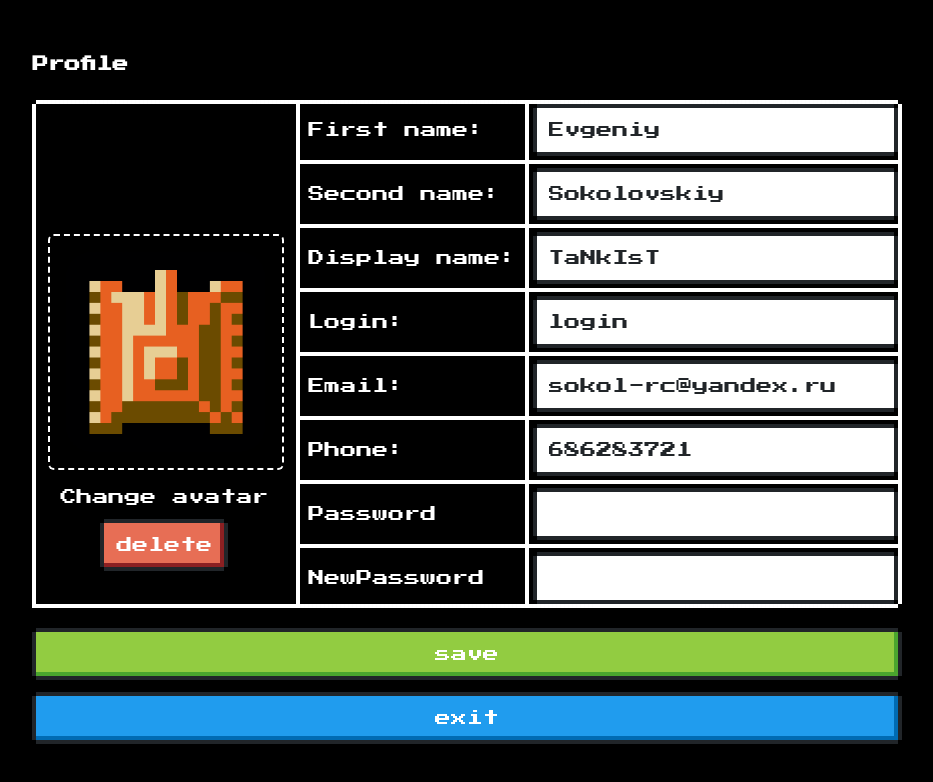
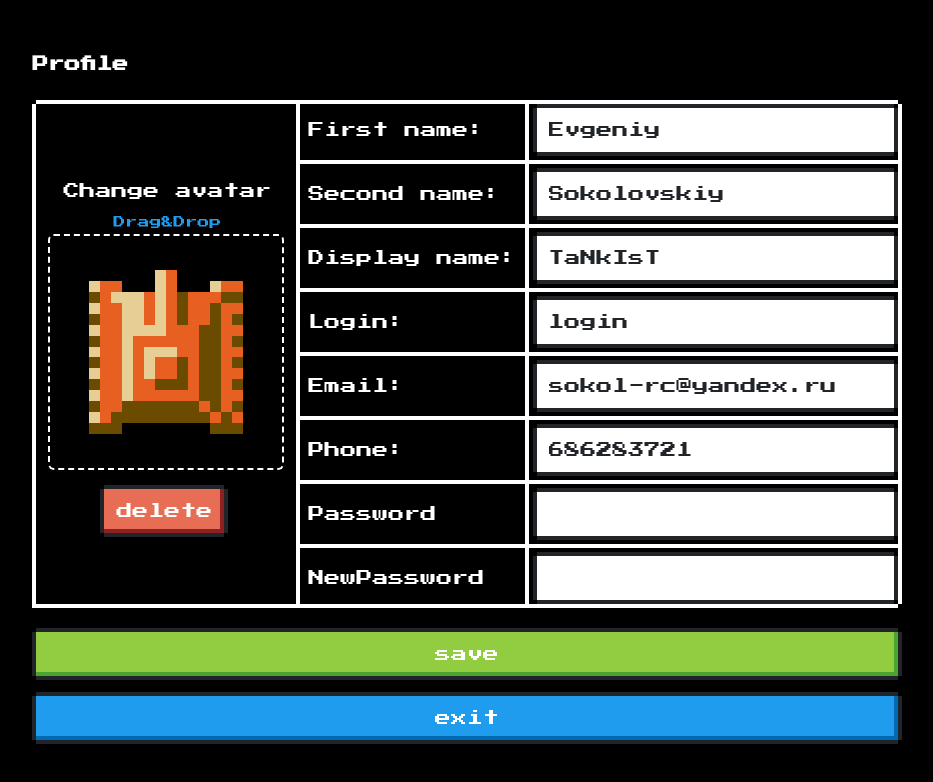
Before and after one commit to 5dev-team/BattleCity, a React (Vite) app in the folder packages/client/: page /profile in a window 1280 px wide. Both pictures are taken after a click on the button "edit profile". Shown: the top 782 px of the page, without its empty margins (173-1106 px from the left). Built offline with nearby package versions, Linux system fonts and the light colour scheme.

Commit message:
style: remove pointer when input plain or disabled

```diff
--- a/packages/client/src/components/UI/nes-file-input/nes-file-input.module.scss
+++ b/packages/client/src/components/UI/nes-file-input/nes-file-input.module.scss
@@ -33,10 +33,17 @@
     width: 100%;
   }
 
+  &__input:disabled {
+    pointer-events: none;
+  }
+
   &__caption {
     width: 100%;
     text-align: center;
     margin-bottom: 10px;
+    padding-right: 10px;
+    position: absolute;
+    transform: translateY(-55px);
   }
 
   &__control {
@@ -50,3 +57,11 @@
     align-items: center;
   }
 }
+
+.caption-title {
+  margin-bottom: 5px;
+}
+
+.caption-subtitle {
+  font-size: 12px;
+}
--- a/packages/client/src/components/UI/nes-file-input/nes-file-input.tsx
+++ b/packages/client/src/components/UI/nes-file-input/nes-file-input.tsx
@@ -25,10 +25,22 @@ const NesFileInput: React.FC<INesInputProps> = ({
 
   return (
     <>
+      {!plain && (
+          <div className={styles['upload-file__caption']}>
+            {isDragOver ? 'Drop file to load' : (
+                <>
+                  <p className={styles['caption-title']} >Change avatar</p>
+                  <span className={`nes-text is-primary ${styles['caption-subtitle']}`}>Drag&Drop</span>
+                </>
+            )}
+          </div>
+      )}
+
       <div
         className={`${styles['wrapper']} ${
           !plain ? styles['upload-file'] : ''
         }`}>
+
         {src === '' ? (
           <div>Load avatar</div>
         ) : (
@@ -36,6 +48,7 @@ const NesFileInput: React.FC<INesInputProps> = ({
             src={src}
             alt={alt}
             className={`nes-avatar ${styles['profile-avatar']}`}
+            style={{ imageRendering: 'pixelated' }}
           />
         )}
 
@@ -52,9 +65,6 @@ const NesFileInput: React.FC<INesInputProps> = ({
       </div>
       {!plain && (
         <div className={styles['upload-file__control']}>
-          <div className={styles['upload-file__caption']}>
-            {isDragOver ? 'Drop file to load' : 'Change avatar'}
-          </div>
           <NesButton
             onClick={removeFile}
             variant={src === '' ? 'disabled' : 'error'}
--- a/packages/client/src/components/UI/nes-input/nes-input.module.scss
+++ b/packages/client/src/components/UI/nes-input/nes-input.module.scss
@@ -17,3 +17,7 @@
 .plaintext:focus {
   outline: 0;
 }
+
+input[readonly=''] {
+    pointer-events: none;
+}
```
